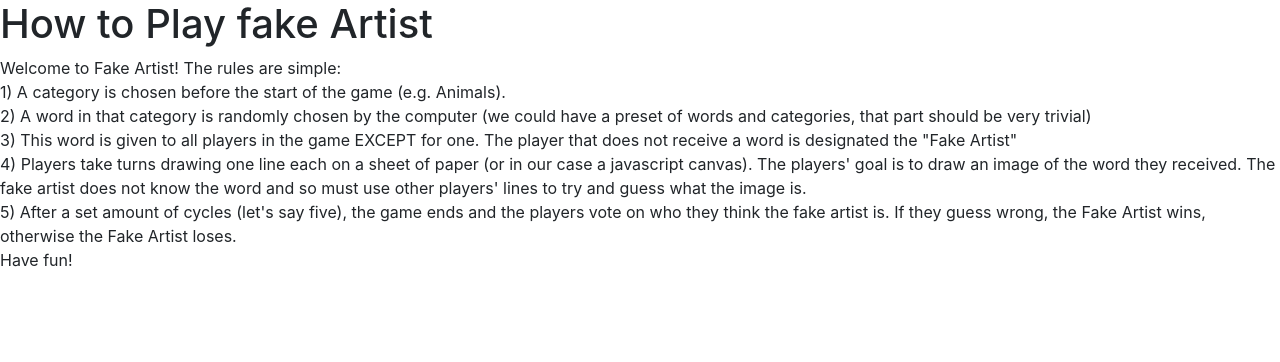
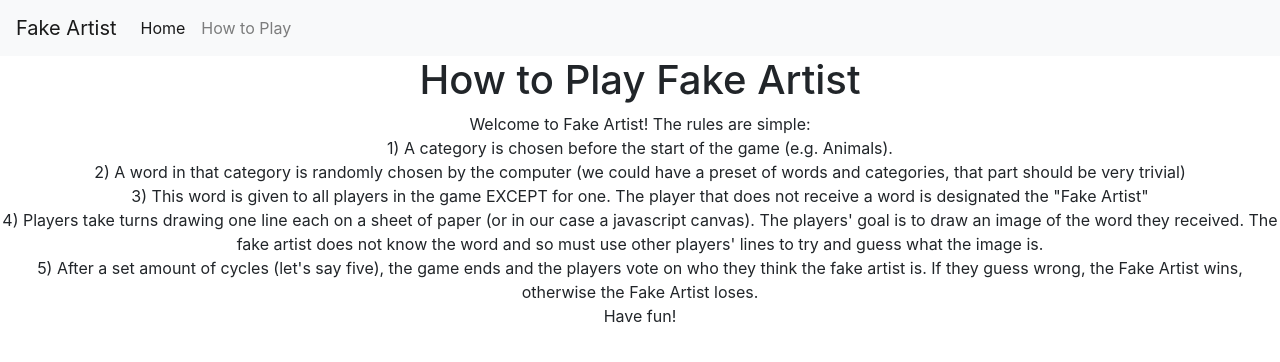
Before and after one commit to dereksong01/DanceDanceRevolution--adayR_keriazisD_songD, a Flask app: page /howtoplay in a window 1280 px wide. Shown: the top 362 px of the page. Run offline with Flask 2, Linux system fonts and the light colour scheme; some libraries are stand-ins or nearby versions.

Commit message:
Fixing html page

```diff
--- a/templates/howtoplay.html
+++ b/templates/howtoplay.html
@@ -13,7 +13,26 @@
 
     </head>
     <body>
-      <h1>How to Play fake Artist</h1>
+      {% block nav %}
+      <nav class="navbar navbar-expand-lg navbar-light bg-light">
+        <a class="navbar-brand" href="/">Fake Artist</a>
+        <button class="navbar-toggler" type="button" data-toggle="collapse" data-target="#navbarSupportedContent" aria-controls="navbarSupportedContent" aria-expanded="false" aria-label="Toggle navigation">
+          <span class="navbar-toggler-icon"></span>
+        </button>
+
+        <div class="collapse navbar-collapse" id="navbarSupportedContent">
+          <ul class="navbar-nav mr-auto">
+            <li class="nav-item active">
+              <a class="nav-link" href="/">Home <span class="sr-only">(current)</span></a>
+            </li>
+            <li class="nav-item">
+              <a class="nav-link" href="/howtoplay">How to Play</a>
+            </li>
+          </ul>
+      </nav>
+      {% endblock %}
+      <center>
+      <h1>How to Play Fake Artist</h1>
       <p>Welcome to Fake Artist!  The rules are simple:
         <br/>
         1) A category is chosen before the start of the game (e.g. Animals).
@@ -36,5 +55,6 @@
         <br/>
         Have fun!
       </p>
+      </center>
     </body>
   </html>
```
